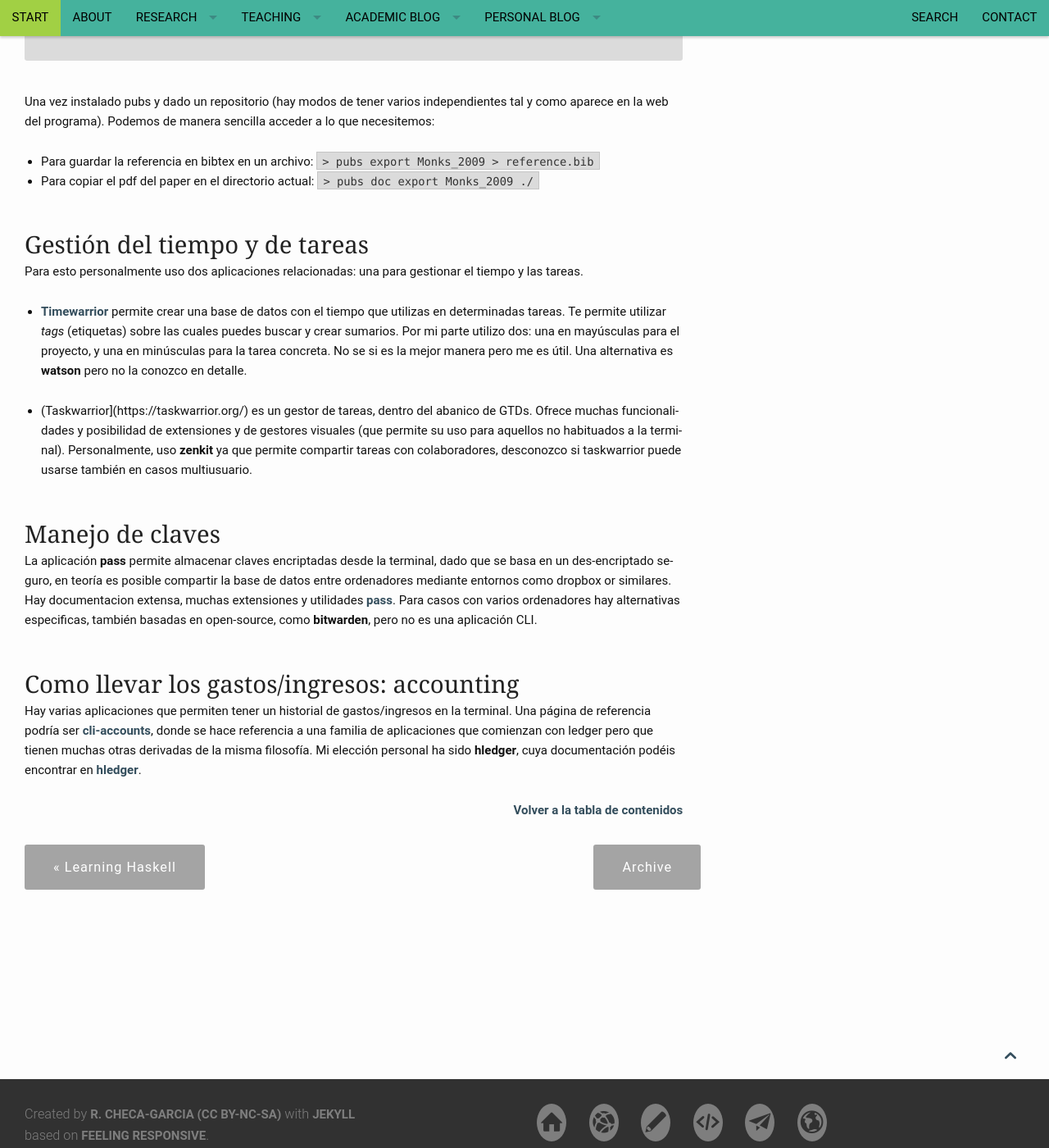
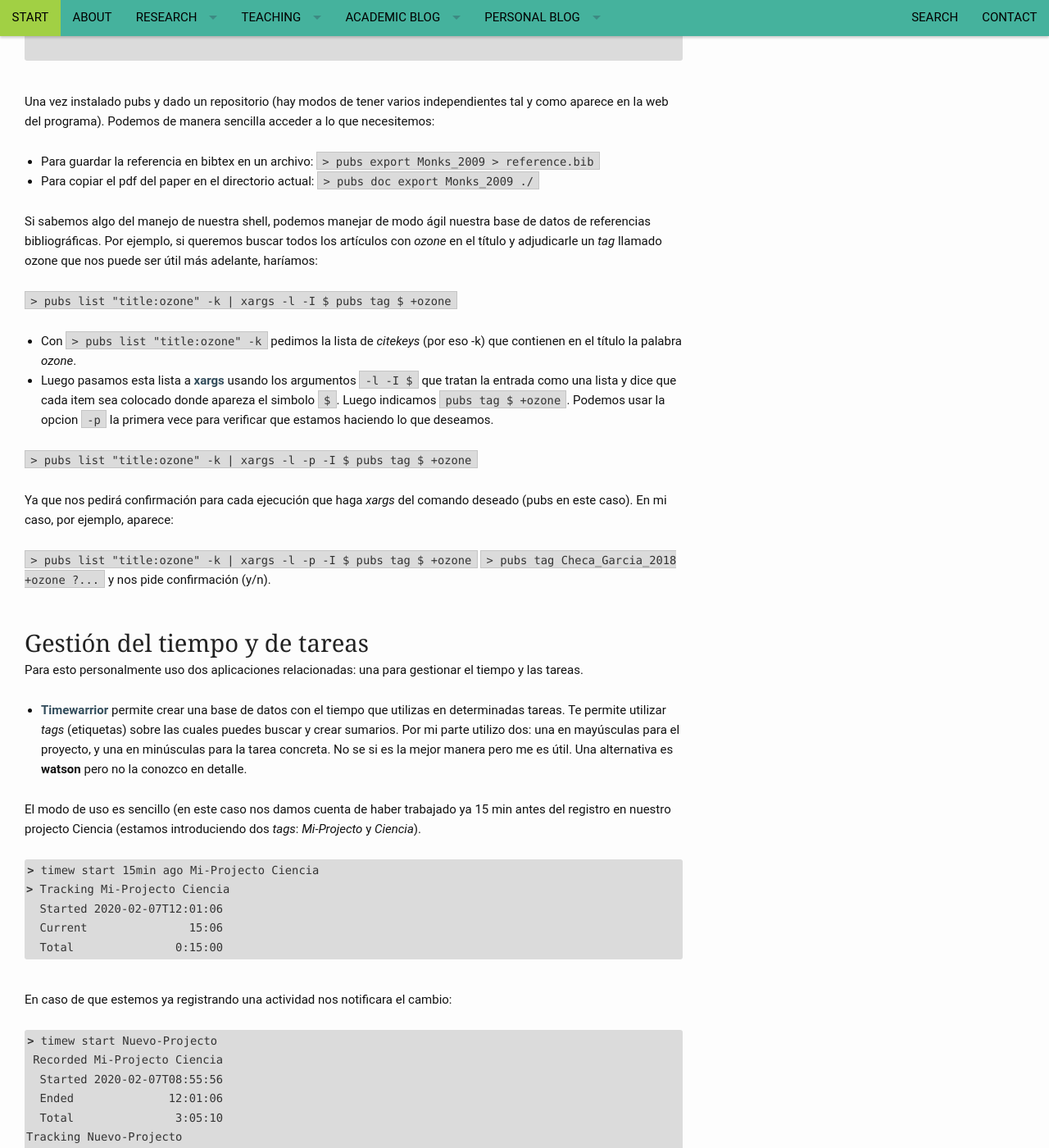
Before and after one commit to RCHG/rchg.github.io, a Jekyll site: the page built from _posts/2019-12-12-CLI-apps-es.md, in a window 1280 px wide and 1400 px high, scrolled down 2110 px. Shown: the whole window at 82% size. Built offline with Jekyll 4.4.1, drawn with Linux system fonts in a browser that asks for light colours; nearby versions of some CDN libraries; comment, search, counter and statistics services are not loaded; some of the changed text lies outside the part shown.

Commit message:
Update 2019-12-12-CLI-apps-es.md

```diff
--- a/_posts/2019-12-12-CLI-apps-es.md
+++ b/_posts/2019-12-12-CLI-apps-es.md
@@ -79,6 +79,19 @@ Una vez instalado pubs y dado un repositorio (hay modos de tener varios independ
 - Para guardar la referencia en bibtex en un archivo: `> pubs export Monks_2009 > reference.bib`
 - Para copiar el pdf del paper en el directorio actual: `> pubs doc export Monks_2009 ./`
 
+Si sabemos algo del manejo de nuestra shell, podemos manejar de modo ágil nuestra base de datos de referencias bibliográficas. Por ejemplo, si queremos buscar todos los artículos con *ozone* en el título y adjudicarle un *tag* llamado ozone que nos puede ser útil más adelante, haríamos:
+
+`> pubs list "title:ozone" -k | xargs -l -I $  pubs tag $ +ozone`
+
+- Con `> pubs list "title:ozone" -k` pedimos la lista de *citekeys* (por eso -k) que contienen en el título la palabra *ozone*.
+- Luego pasamos esta lista a [xargs](https://en.wikipedia.org/wiki/Xargs) usando los argumentos `-l -I $` que tratan la entrada como una lista y dice que cada item sea colocado donde apareza el simbolo `$`. Luego indicamos `pubs tag $ +ozone`. Podemos usar la opcion `-p` la primera vece para verificar que estamos haciendo lo que deseamos.
+
+`> pubs list "title:ozone" -k | xargs -l -p -I $  pubs tag $ +ozone`
+
+Ya que nos pedirá confirmación para cada ejecución que haga *xargs* del comando deseado (pubs en este caso). En mi caso, por ejemplo, aparece:
+
+`> pubs list "title:ozone" -k | xargs -l -p -I $  pubs tag $ +ozone`
+`> pubs tag Checa_Garcia_2018 +ozone ?...` y nos pide confirmación (y/n).
 
 ## Gestión del tiempo y de tareas
 
@@ -86,7 +99,33 @@ Para esto personalmente uso dos aplicaciones relacionadas: una para gestionar el
 
 - [Timewarrior](https://timewarrior.net/) permite crear una base de datos con el tiempo que utilizas en determinadas tareas. Te permite utilizar *tags* (etiquetas) sobre las cuales puedes buscar y crear sumarios. Por mi parte utilizo dos: una en mayúsculas para el proyecto, y una en minúsculas para la tarea concreta. No se si es la mejor manera pero me es útil. Una alternativa es **watson** pero no la conozco en detalle.
 
-- (Taskwarrior](https://taskwarrior.org/) es un gestor de tareas, dentro del abanico de GTDs. Ofrece muchas funcionalidades y posibilidad de extensiones y de gestores visuales (que permite su uso para aquellos no habituados a la terminal). Personalmente, uso **zenkit** ya que permite compartir tareas con colaboradores, desconozco si taskwarrior puede usarse también en casos multiusuario.
+El modo de uso es sencillo (en este caso nos damos cuenta de haber trabajado ya 15 min antes del registro en nuestro projecto Ciencia (estamos introduciendo dos *tags*: *Mi-Projecto* y *Ciencia*).
+
+{% highlight bash %}
+> timew start 15min ago Mi-Projecto Ciencia
+> Tracking Mi-Projecto Ciencia
+  Started 2020-02-07T12:01:06
+  Current               15:06
+  Total               0:15:00
+{% endhighlight %}
+
+En caso de que estemos ya registrando una actividad nos notificara el cambio:
+
+{% highlight bash %}
+> timew start Nuevo-Projecto
+ Recorded Mi-Projecto Ciencia
+  Started 2020-02-07T08:55:56
+  Ended              12:01:06
+  Total               3:05:10
+Tracking Nuevo-Projecto
+  Started 2020-02-07T12:01:06
+  Current                  06
+  Total               0:00:00
+
+{% endhighlight %}
+
+
+- [Taskwarrior](https://taskwarrior.org/) es un gestor de tareas, dentro del abanico de GTDs. Ofrece muchas funcionalidades y posibilidad de extensiones y de gestores visuales (que permite su uso para aquellos no habituados a la terminal). Personalmente, uso **zenkit** ya que permite compartir tareas con colaboradores, desconozco si taskwarrior puede usarse también en casos multiusuario.
 
 ## Manejo de claves
 
```
